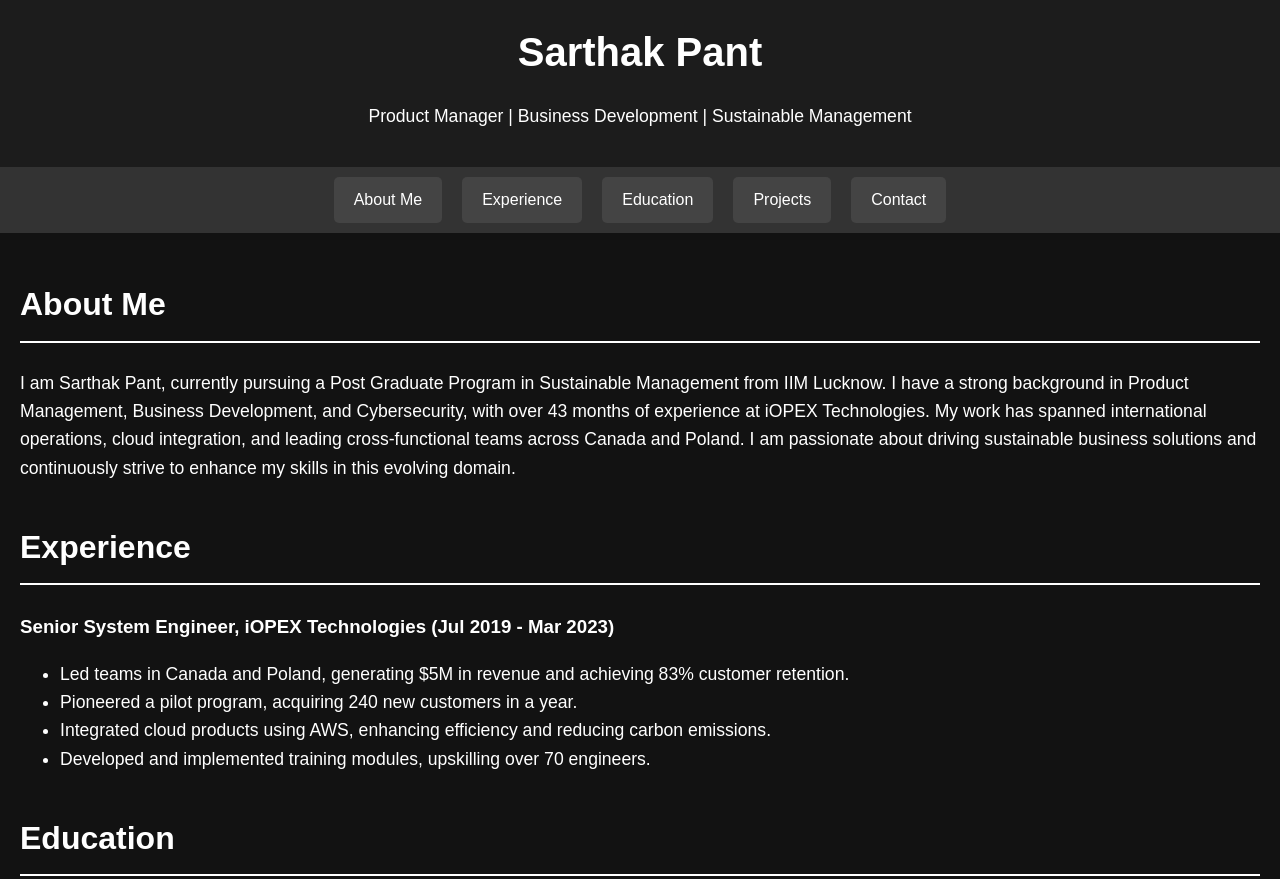
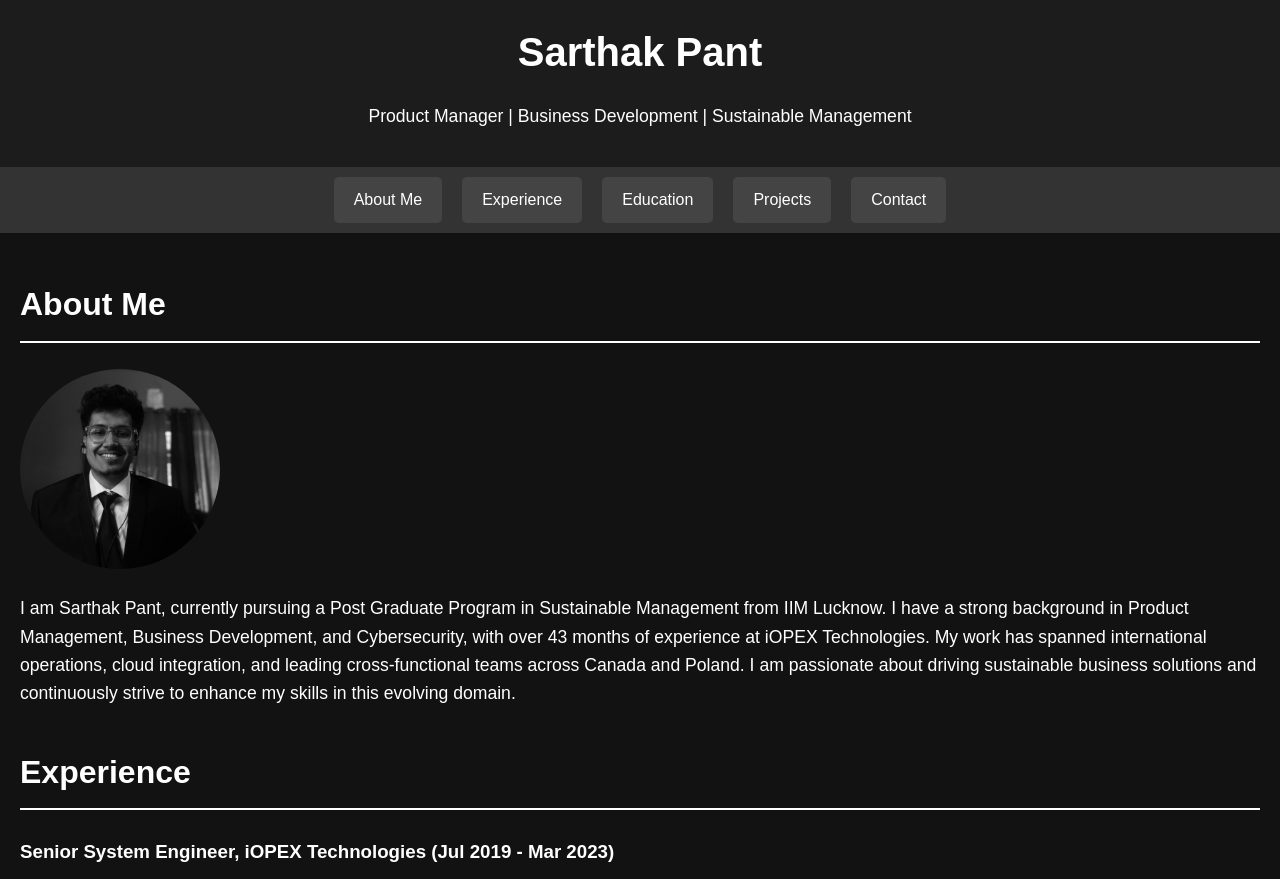
Before and after one commit to noddysnots/noddysnots.github.io, a plain HTML site: page index.html in a window 1280 px wide. Shown: the top 879 px of the page. Drawn offline with Linux system fonts and the light colour scheme.

Commit message:
Added profile image to About Me section

```diff
--- a/index.html
+++ b/index.html
@@ -80,6 +80,7 @@
     <div class="container">
         <section id="about">
             <h2>About Me</h2>
+            <img src="https://github.com/noddysnots/noddysnots.github.io/blob/main/1714819711017.jpeg" alt="Sarthak Pant" style="width:200px; height:auto; border-radius:50%;">
             <p>I am Sarthak Pant, currently pursuing a Post Graduate Program in Sustainable Management from IIM Lucknow. I have a strong background in Product Management, Business Development, and Cybersecurity, with over 43 months of experience at iOPEX Technologies. My work has spanned international operations, cloud integration, and leading cross-functional teams across Canada and Poland. I am passionate about driving sustainable business solutions and continuously strive to enhance my skills in this evolving domain.</p>
         </section>
 
```
